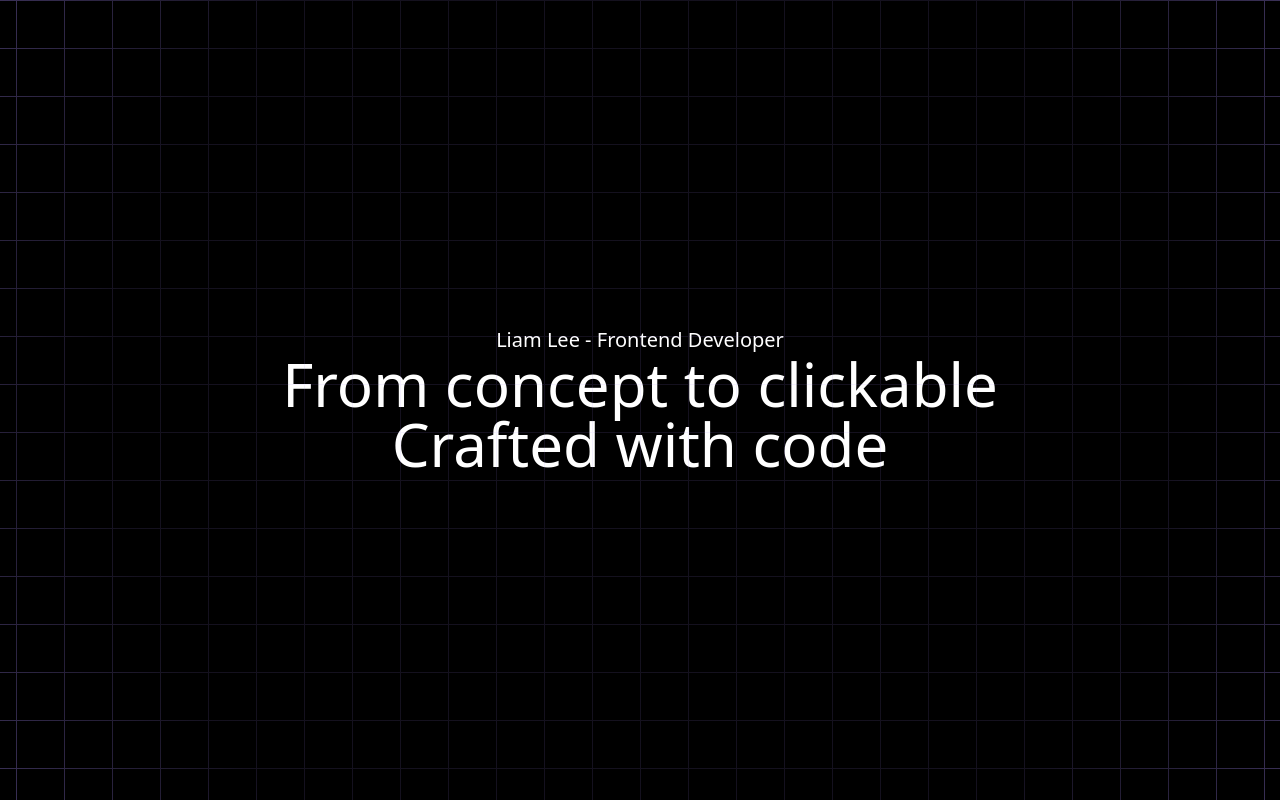
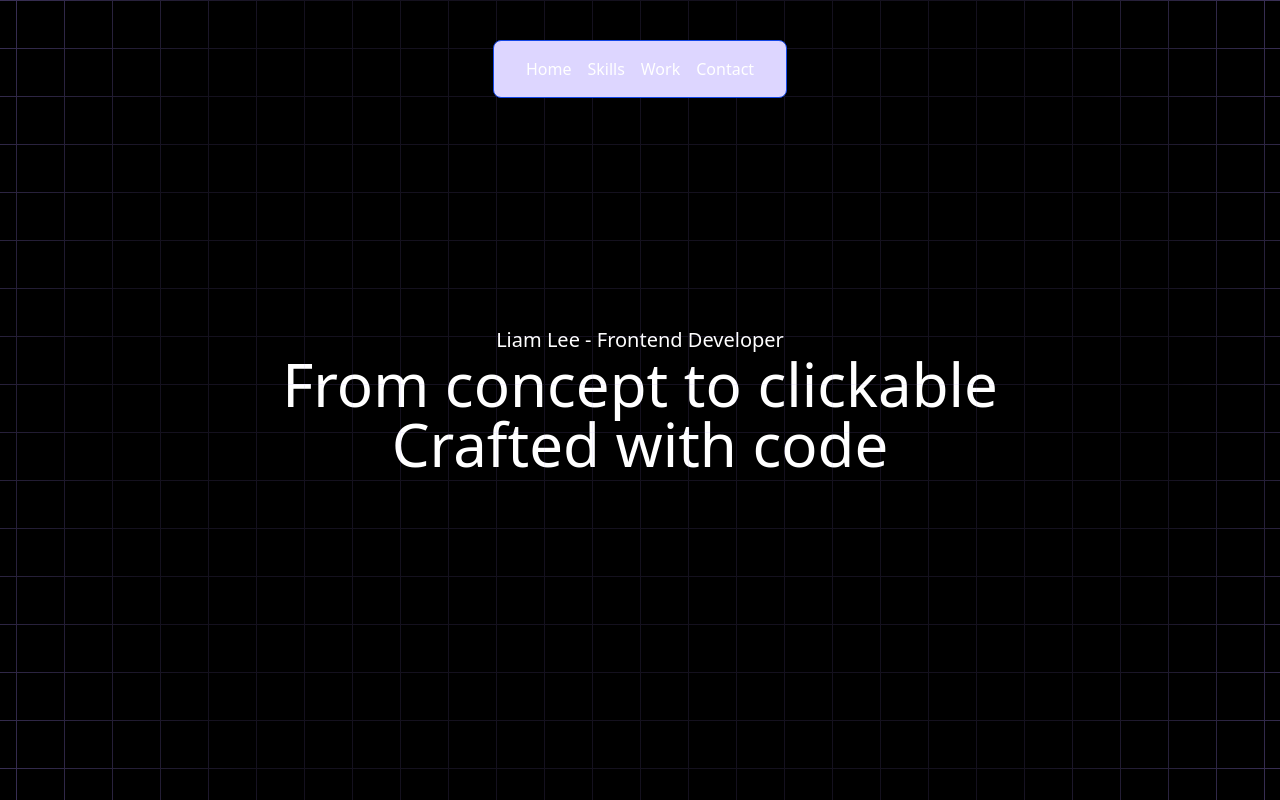
Before and after one commit to LiamLe3/Portfolio, a React (Vite) app: page / in a window 1280 px wide. Built offline with nearby package versions, Linux system fonts and the light colour scheme.

Commit message:
Centered Navigation Bar, Added padding to Bar
Centered navigation bar and added padding around
the dummy links. Moved black background color to
higher level.

```diff
--- a/src/App.jsx
+++ b/src/App.jsx
@@ -1,10 +1,15 @@
+import NavigationBar from './NavigationBar';
 import HomeSection from './HomeSection';
+import SkillSection from './SkillSection';
 function App() {
 
   return (
-    <body className="hide-scrollbar">
+    <main className="center-items flex-col bg-black">
+      <div className="home-background"></div>
+      <NavigationBar />
       <HomeSection />
-    </body>
+      <SkillSection />
+    </main>
   );
 }
 
--- a/src/HomeSection.jsx
+++ b/src/HomeSection.jsx
@@ -1,12 +1,12 @@
 function HomeSection() {
 
   return (
-    <section className="h-screen w-full bg-black">
-      <div className="home-background"></div>
-      <div className="text-white text-center h-full flex justify-center items-center flex-col">
+    <section className="h-screen">
+      <div className="text-white text-center h-full center-items flex-col">
         <div className="section">
           <p className="text-sm md:text-md lg:text-xl">Liam Lee - Frontend Developer</p>
-          <h1 className="text-3xl md:text-5xl lg:text-6xl"><span>From concept to clickable</span> <span>Crafted with code</span></h1>
+          <h1 className="text-3xl md:text-5xl lg:text-6xl">From concept to clickable</h1>
+          <h1 className="text-3xl md:text-5xl lg:text-6xl">Crafted with code</h1>
         </div>
       </div>
     </section>
--- a/src/NavigationBar.jsx
+++ b/src/NavigationBar.jsx
@@ -1,8 +1,13 @@
+import { useState, useEffect } from "react";
+import NavigationButton from "./NavigationButton";
 function NavigationBar() {
 
   return (
-    <nav>
-
+    <nav className="center-items fixed top-10 mx-auto bg-violet-200 border border-blue-700 rounded-lg px-8 py-4 space-x-4">
+      <NavigationButton name="Home"/>
+      <NavigationButton name="Skills"/>
+      <NavigationButton name="Work"/>
+      <NavigationButton name="Contact"/>
     </nav>
 
   );
--- /dev/null
+++ b/src/NavigationButton.jsx
@@ -0,0 +1,11 @@
+function NavigationButton({name}) {
+
+  return (
+    <div className="text-white">
+      {name}
+    </div>
+
+  );
+}
+
+export default NavigationButton;
--- a/src/index.css
+++ b/src/index.css
@@ -18,6 +18,12 @@
   left: 0;
   top: 0;
   position: fixed;
+}
+
+.center-items {
+  display: flex;
+  justify-content: center;
+  align-items: center;
 }
 
 .section {
```
